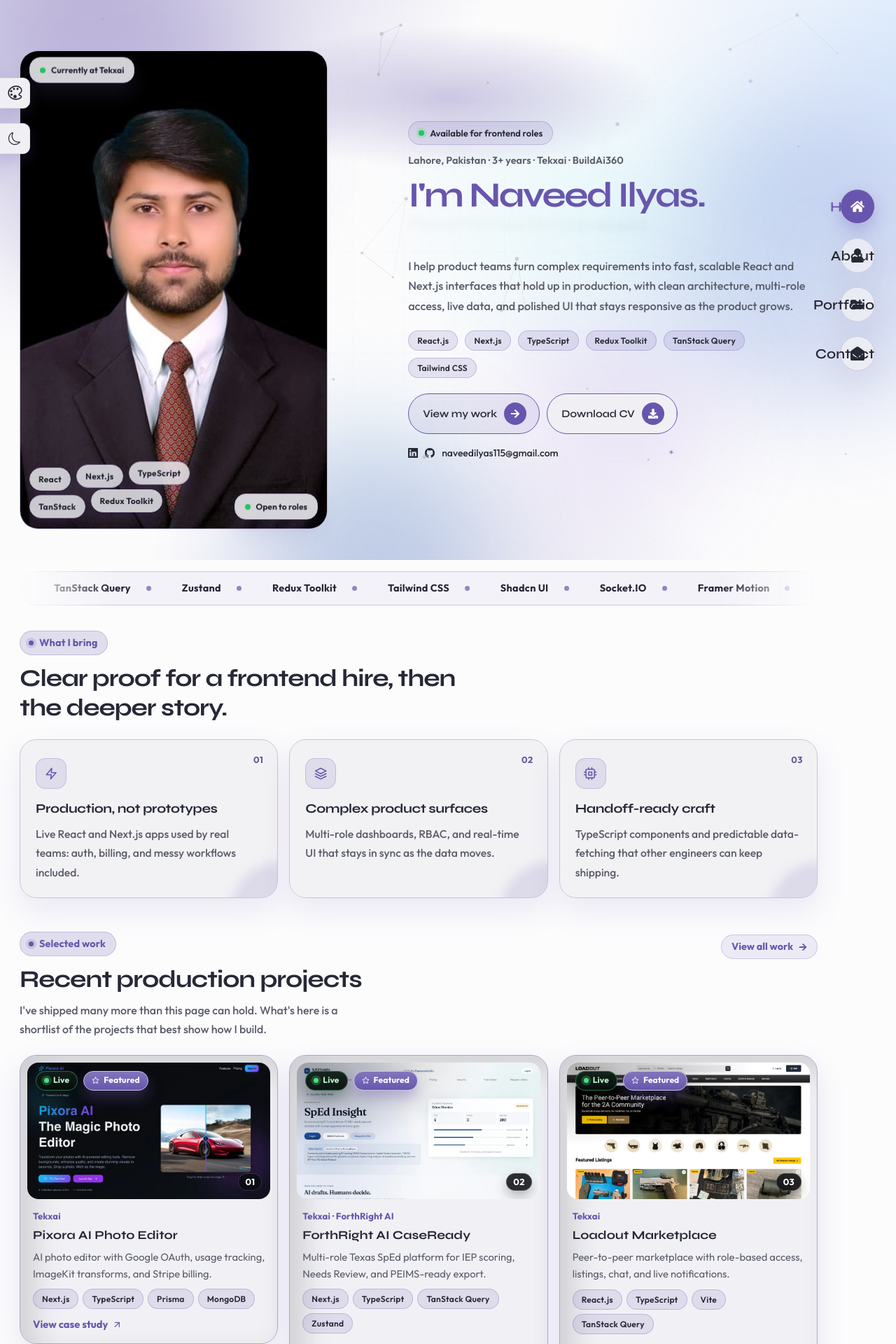
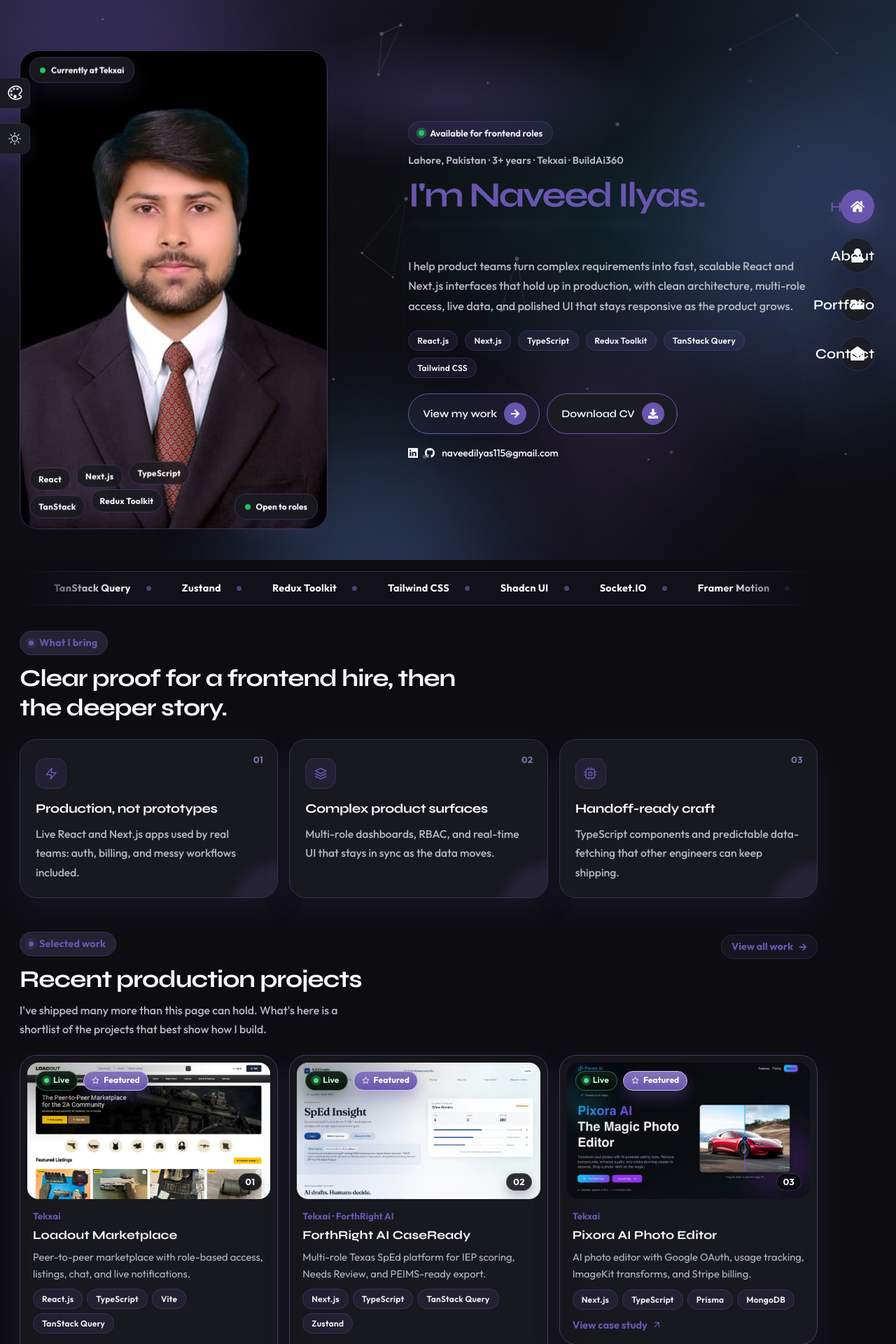
Before and after one commit to NaveedIlyas786/My_Portfolio_Reactjs, a React (Vite) app: page / in a window 1280 px wide. Shown: the top 1920 px of the page at 70% size. Built offline with nearby package versions, Linux system fonts and the light colour scheme.

Commit message:
mini changes

```diff
--- a/src/components/ThemesSection/Themes.jsx
+++ b/src/components/ThemesSection/Themes.jsx
@@ -14,7 +14,7 @@ const getStorageColor=()=>{
   return color;
 }
 const getStorageTheme=()=>{
-  let theme='lighttheme';
+  let theme='darktheme';
   if(localStorage.getItem('theme')){
     theme=localStorage.getItem('theme')
   }
--- a/src/data.jsx
+++ b/src/data.jsx
@@ -13,7 +13,7 @@ import Pixora from './assets/pixora.webp'
 import CaseReady from './assets/caseready.webp'
 import Loadout from './assets/loadout.webp'
 import DealLink from './assets/deallink.webp'
-import Work1 from './assets/movix.webp'
+import Work1 from './assets/movix.png'
 import Work2 from './assets/yt-clone.webp'
 import Work3 from './assets/home-portfolio.webp'
 import Work4 from './assets/construction.webp'
@@ -196,24 +196,24 @@ export const portfolio = [
   {
     id: 1,
     featured: true,
-    img: Pixora,
+    img: Loadout,
     company: 'Tekxai',
-    title: 'Pixora AI Photo Editor',
+    title: 'Loadout Marketplace',
     short:
-      'AI photo editor with Google OAuth, usage tracking, ImageKit transforms, and Stripe billing.',
-    deploylink: 'https://pixora-ai-photo-editor.vercel.app/',
+      'Peer-to-peer marketplace with role-based access, listings, chat, and live notifications.',
+    deploylink: 'https://loadoutp2p.com/',
     comingSoon: false,
-    stack: ['Next.js', 'TypeScript', 'Prisma', 'MongoDB', 'Stripe', 'ImageKit', 'NextAuth'],
+    stack: ['React.js', 'TypeScript', 'Vite', 'TanStack Query', 'Zustand', 'Socket.IO'],
     bullets: [
-      'Built an AI photo editor with Next.js, Google OAuth, and Prisma/MongoDB usage tracking.',
-      'Integrated ImageKit for signed uploads and AI transforms with free-plan usage limits.',
-      'Added Stripe Checkout and webhooks for Free/Pro plans and quota enforcement.',
+      'Delivered a multi-role marketplace with separate user and admin experiences and protected routes.',
+      'Implemented listing creation, category browsing, saved products, seller profiles, and ratings.',
+      'Integrated REST APIs with Socket.IO chat and notifications across sessions.',
     ],
     details: [
-      detail(<FiFileText />, 'Project : ', 'Pixora AI Photo Editor'),
+      detail(<FiFileText />, 'Project : ', 'Loadout P2P Marketplace'),
       detail(<FiUser />, 'Company : ', 'Tekxai'),
-      detail(<FaCode />, 'Stack : ', 'Next.js, TypeScript, Prisma, Stripe'),
-      detail(<FiExternalLink />, 'Preview : ', 'https://pixora-ai-photo-editor.vercel.app/'),
+      detail(<FaCode />, 'Stack : ', 'React, TypeScript, Socket.IO'),
+      detail(<FiExternalLink />, 'Preview : ', 'https://loadoutp2p.com/'),
     ],
   },
   {
@@ -239,27 +239,28 @@ export const portfolio = [
       detail(<FiExternalLink />, 'Preview : ', 'https://app.spedinsight.com/'),
     ],
   },
-  {
+
+   {
     id: 3,
     featured: true,
-    img: Loadout,
+    img: Pixora,
     company: 'Tekxai',
-    title: 'Loadout Marketplace',
+    title: 'Pixora AI Photo Editor',
     short:
-      'Peer-to-peer marketplace with role-based access, listings, chat, and live notifications.',
-    deploylink: 'https://loadoutp2p.com/',
+      'AI photo editor with Google OAuth, usage tracking, ImageKit transforms, and Stripe billing.',
+    deploylink: 'https://pixora-ai-photo-editor.vercel.app/',
     comingSoon: false,
-    stack: ['React.js', 'TypeScript', 'Vite', 'TanStack Query', 'Zustand', 'Socket.IO'],
+    stack: ['Next.js', 'TypeScript', 'Prisma', 'MongoDB', 'Stripe', 'ImageKit', 'NextAuth'],
     bullets: [
-      'Delivered a multi-role marketplace with separate user and admin experiences and protected routes.',
-      'Implemented listing creation, category browsing, saved products, seller profiles, and ratings.',
-      'Integrated REST APIs with Socket.IO chat and notifications across sessions.',
+      'Built an AI photo editor with Next.js, Google OAuth, and Prisma/MongoDB usage tracking.',
+      'Integrated ImageKit for signed uploads and AI transforms with free-plan usage limits.',
+      'Added Stripe Checkout and webhooks for Free/Pro plans and quota enforcement.',
     ],
     details: [
-      detail(<FiFileText />, 'Project : ', 'Loadout P2P Marketplace'),
+      detail(<FiFileText />, 'Project : ', 'Pixora AI Photo Editor'),
       detail(<FiUser />, 'Company : ', 'Tekxai'),
-      detail(<FaCode />, 'Stack : ', 'React, TypeScript, Socket.IO'),
-      detail(<FiExternalLink />, 'Preview : ', 'https://loadoutp2p.com/'),
+      detail(<FaCode />, 'Stack : ', 'Next.js, TypeScript, Prisma, Stripe'),
+      detail(<FiExternalLink />, 'Preview : ', 'https://pixora-ai-photo-editor.vercel.app/'),
     ],
   },
   {
@@ -286,10 +287,10 @@ export const portfolio = [
   },
   {
     id: 5,
-    featured: false,
+    featured: true,
     img: Work1,
     company: 'Personal',
-    title: 'Movix Streaming Web App',
+    title: 'MovieSphere Web App',
     short:
       'Movie discovery app powered by TMDB, with search, details, and Redux Toolkit state.',
     deploylink:
@@ -301,7 +302,7 @@ export const portfolio = [
       'Managed client state with Redux Toolkit and styled the UI with SCSS/SASS.',
     ],
     details: [
-      detail(<FiFileText />, 'Project : ', 'Movix Streaming Web App'),
+      detail(<FiFileText />, 'Project : ', 'MovieSphere Web App'),
       detail(<FiUser />, 'API : ', 'TMDB'),
       detail(<FaCode />, 'Stack : ', 'React JS, Redux Toolkit, SCSS'),
       detail(
```
Also changed, not shown: 1 other file (tests, documents, lock files or other folders).
